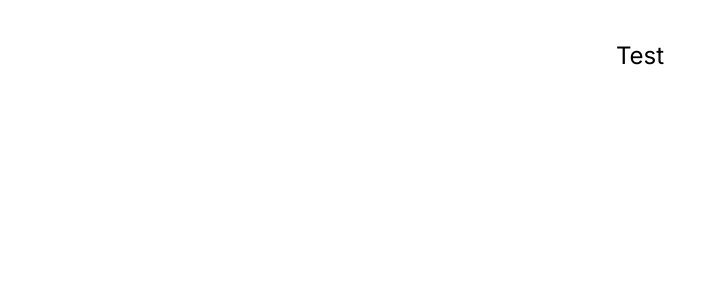
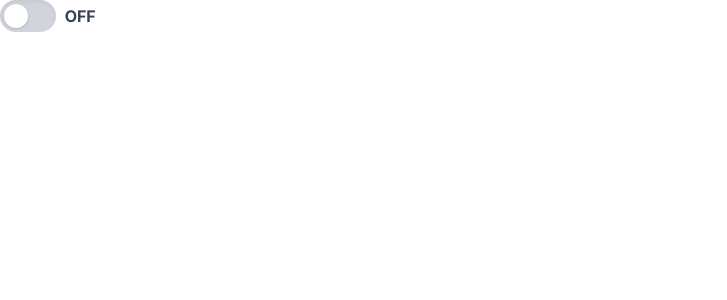
Before and after one commit to Pando58/axie-list-checker, a Vue app: page / in a window 1280 px wide. Shown: the top 300 px of the page, without its empty margins (0-727 px from the left). Built offline with nearby package versions, Linux system fonts and the light colour scheme.

Commit message:
Toggle switch

```diff
--- a/src/App.vue
+++ b/src/App.vue
@@ -1,3 +1,37 @@
 <template>
-  <h1 class="mt-10 text-center text-2xl">Test</h1>
+  <!-- Toggle switch -->
+  <div class="flex items-center">
+    <label for="toggle" class="flex items-center cursor-pointer">
+      <div class="relative">
+        <input id="toggle" type="checkbox" class="sr-only" v-model="toggle"/>
+        <div class="line w-14 h-8 bg-gray-300 rounded-full shadow-inner transition duration-300"></div>
+        <div class="dot absolute w-6 h-6 bg-white rounded-full shadow left-1 top-1 transition duration-300"></div>
+      </div>
+      <div class="ml-2 text-gray-700 font-bold min-w-3ch text-center"> {{ toggle ? 'ON' : 'OFF' }} </div>
+    </label>
+  </div>
 </template>
+
+<script>
+import { ref } from 'vue'
+
+export default {
+  setup() {
+    const toggle = ref(false);
+
+    return { toggle };
+  },
+}
+</script>
+
+<style scoped>
+
+#toggle:checked ~ .dot {
+  @apply transform translate-x-full;
+}
+
+#toggle:checked ~ .line {
+  @apply bg-green-400;
+}
+
+</style>
--- a/tailwind.config.js
+++ b/tailwind.config.js
@@ -10,6 +10,9 @@ module.exports = {
           'Inter',
           ...defaultTheme.fontFamily.sans,
         ]
+      },
+      minWidth: {
+        '3ch': '3ch'
       }
     }
   },
```
